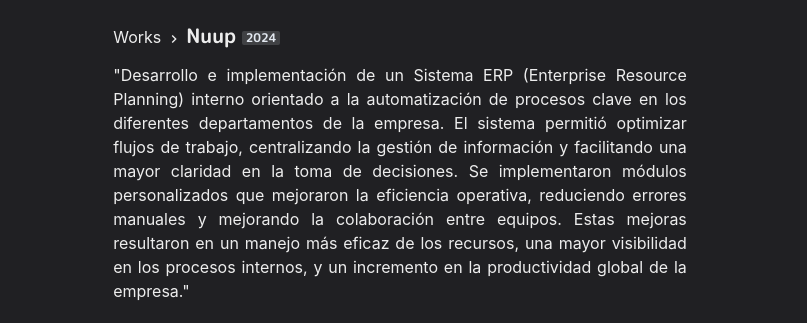
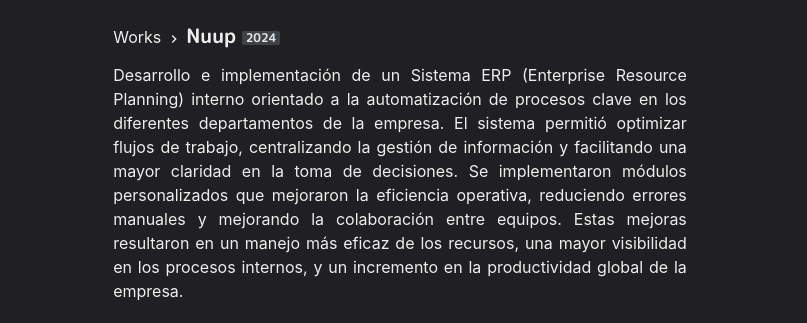
Before and after one commit to efraindrummer/efrawebsaite-nextjs-copywith, a Next.js app: page /works/nuup in a window 1280 px wide. Shown: the part 471-794 px from the top of the page, without its empty margins (240-1047 px from the left). Built offline with nearby package versions, Linux system fonts and the light colour scheme.

Commit message:
error de comiilas

```diff
--- a/pages/works/nuup.js
+++ b/pages/works/nuup.js
@@ -11,7 +11,7 @@ const Nuup = () => {
                     Nuup <Badge>2024</Badge>
                 </Title>
                 <P>
-                "Desarrollo e implementación de un Sistema ERP (Enterprise Resource Planning) interno orientado a la automatización de procesos clave en los diferentes departamentos de la empresa. El sistema permitió optimizar flujos de trabajo, centralizando la gestión de información y facilitando una mayor claridad en la toma de decisiones. Se implementaron módulos personalizados que mejoraron la eficiencia operativa, reduciendo errores manuales y mejorando la colaboración entre equipos. Estas mejoras resultaron en un manejo más eficaz de los recursos, una mayor visibilidad en los procesos internos, y un incremento en la productividad global de la empresa."
+                Desarrollo e implementación de un Sistema ERP (Enterprise Resource Planning) interno orientado a la automatización de procesos clave en los diferentes departamentos de la empresa. El sistema permitió optimizar flujos de trabajo, centralizando la gestión de información y facilitando una mayor claridad en la toma de decisiones. Se implementaron módulos personalizados que mejoraron la eficiencia operativa, reduciendo errores manuales y mejorando la colaboración entre equipos. Estas mejoras resultaron en un manejo más eficaz de los recursos, una mayor visibilidad en los procesos internos, y un incremento en la productividad global de la empresa.
                 </P>
 
                 <List ml={4} my={4}>
```
